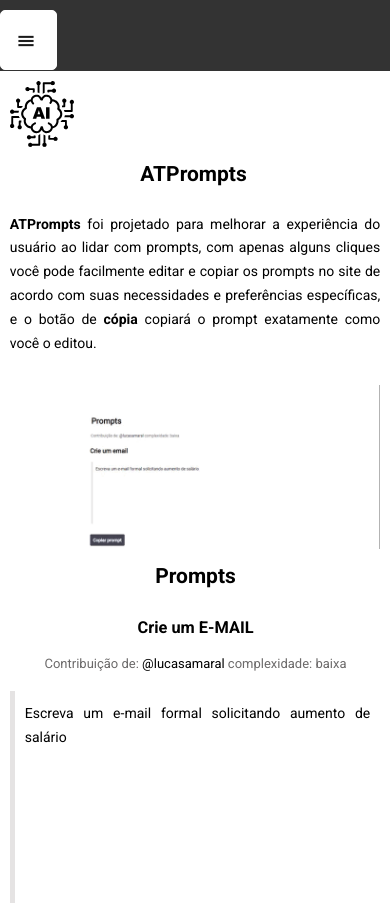
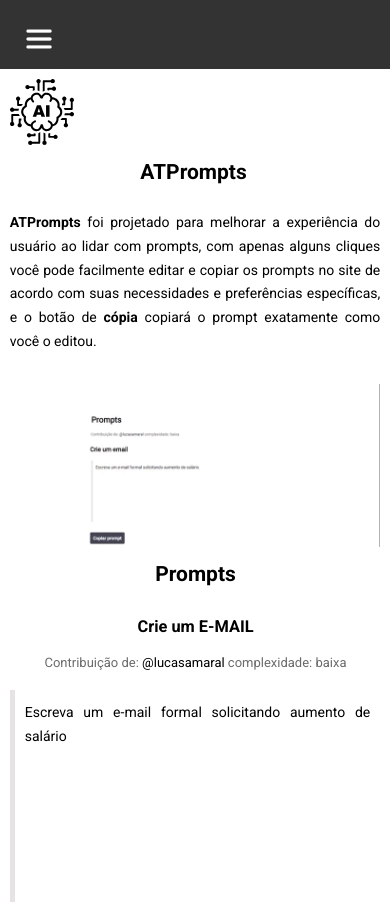
Before and after one commit to lucasamaraloliveira/atprompts, a React (Vite) app: page / in a window 390 px wide. Shown: the top 905 px of the page. Built offline with nearby package versions, Linux system fonts and the light colour scheme.

Commit message:
feat: changed hamburger menu styling and added close feature on menu selection

```diff
--- a/src/components/layout/Navbar/HamburgerMenu/HamburgerMenu.css
+++ b/src/components/layout/Navbar/HamburgerMenu/HamburgerMenu.css
@@ -3,49 +3,12 @@
   margin-bottom: 10px;
 }
 .menu-hamburguer-btn {
-    background-color: #ffffff;
+  background-color: #333;
   margin-bottom: 1px;
 }
-  @media (max-width: 360px) {
-    .navbar{
-        display: none;
-    }
-    .menu-hamburguer {
-        display: block;
-        background-color: #333; /*Cor de fundo do componente*/
-        color: #fff; /* Cor do texto e do ícone */
-        font-size: 18px; /* Tamanho da fonte */
-      }
-      .menu-hamburguer a {
-        color: #ffffff; /* Cor do texto dos links */
-        text-decoration: none; /* Remove a sublinhado dos links */
-        font-size: 18px; /* Tamanho da fonte dos links */
-        margin-bottom: 10px;
-      }
 
-      .menu-hamburguer a:hover {
-        color: #ccc; /* Cor do texto dos links quando o mouse estiver sobre eles */
-      }
-
-      .menu-hamburguer .icon {
-        margin-left: -5px;
-        margin-bottom: -5px;
-        display: inline-block; /* Exibe o ícone como um bloco inline */
-        width: 40px; /* Largura do ícone */
-        height: 40px; /* Altura do ícone */
-        cursor: pointer; /* Altera o cursor do mouse para um ponteiro quando o mouse estiver sobre o ícone */
-      }
-
-      .menu-hamburguer  ul {
-       display: flex;
-       flex-direction: column;
-       align-items: center;
-       line-height: 1.7;
-      }
-  }
-
-  @media (max-width: 390px) {
-    .navbar{
+@media (max-width: 428px) {
+  .navbar {
     display: none;
   }
   .menu-hamburguer {
@@ -56,15 +19,16 @@
   }
 
   .menu-hamburguer button {
-       padding:-50px ;
+    margin-left: 10px;
+    border: none;
   }
-
 
   .menu-hamburguer a {
     color: #ffffff; /* Cor do texto dos links */
     text-decoration: none; /* Remove a sublinhado dos links */
     font-size: 18px; /* Tamanho da fonte dos links */
     margin-bottom: 10px;
+    font-family: 'Roboto', sans-serif;
   }
 
   .menu-hamburguer a:hover {
@@ -72,106 +36,17 @@
   }
 
   .menu-hamburguer .icon {
-        margin-left: -5px;
-        margin-bottom: -5px;
-        display: inline-block; /* Exibe o ícone como um bloco inline */
-        width: 40px; /* Largura do ícone */
-        height: 40px; /* Altura do ícone */
+    width: 2.4rem;
+
+    /* margin-bottom: -15px; */
+    display: block; /* Exibe o ícone como um bloco inline */
     cursor: pointer; /* Altera o cursor do mouse para um ponteiro quando o mouse estiver sobre o ícone */
   }
 
-      .menu-hamburguer  ul {
+  .menu-hamburguer ul {
     display: flex;
     flex-direction: column;
     align-items: center;
     line-height: 1.7;
   }
 }
-  @media (max-width: 415px) {
-    .navbar{
-        display: none;
-    }
-    .menu-hamburguer {
-        display: block;
-        background-color: #333; /*Cor de fundo do componente*/
-        color: #fff; /* Cor do texto e do ícone */
-        font-size: 18px; /* Tamanho da fonte */
-      }
-
-      .menu-hamburguer button {
-       padding:-50px ;
-      }
-
-
-      .menu-hamburguer a {
-        color: #ffffff; /* Cor do texto dos links */
-        text-decoration: none; /* Remove a sublinhado dos links */
-        font-size: 18px; /* Tamanho da fonte dos links */
-        margin-bottom: 10px;
-      }
-
-      .menu-hamburguer a:hover {
-        color: #ccc; /* Cor do texto dos links quando o mouse estiver sobre eles */
-      }
-
-      .menu-hamburguer .icon {
-        margin-left: -5px;
-        margin-bottom: -5px;
-        display: inline-block; /* Exibe o ícone como um bloco inline */
-        width: 40px; /* Largura do ícone */
-        height: 40px; /* Altura do ícone */
-        cursor: pointer; /* Altera o cursor do mouse para um ponteiro quando o mouse estiver sobre o ícone */
-      }
-
-      .menu-hamburguer  ul {
-       display: flex;
-       flex-direction: column;
-       align-items: center;
-       line-height: 1.7;
-      }
-
-  }
-
-  @media (max-width: 428px) {
-    .navbar{
-      display: none;
-  }
-  .menu-hamburguer {
-      display: block;
-      background-color: #333; /*Cor de fundo do componente*/
-      color: #fff; /* Cor do texto e do ícone */
-      font-size: 18px; /* Tamanho da fonte */
-    }
-
-    .menu-hamburguer button {
-     padding:-50px ;
-    }
-
-
-    .menu-hamburguer a {
-      color: #ffffff; /* Cor do texto dos links */
-      text-decoration: none; /* Remove a sublinhado dos links */
-      font-size: 18px; /* Tamanho da fonte dos links */
-      margin-bottom: 10px;
-    }
-
-    .menu-hamburguer a:hover {
-      color: #ccc; /* Cor do texto dos links quando o mouse estiver sobre eles */
-    }
-
-    .menu-hamburguer .icon {
-      margin-left: -5px;
-      margin-bottom: -5px;
-      display: inline-block; /* Exibe o ícone como um bloco inline */
-      width: 40px; /* Largura do ícone */
-      height: 40px; /* Altura do ícone */
-      cursor: pointer; /* Altera o cursor do mouse para um ponteiro quando o mouse estiver sobre o ícone */
-    }
-
-    .menu-hamburguer  ul {
-     display: flex;
-     flex-direction: column;
-     align-items: center;
-     line-height: 1.7;
-    }
-  }
--- a/src/components/layout/Navbar/HamburgerMenu/index.jsx
+++ b/src/components/layout/Navbar/HamburgerMenu/index.jsx
@@ -1,12 +1,16 @@
 import React, { useState } from 'react';
 import './HamburgerMenu.css'
-import Hamburguer from '../../../../assets/hamburger.png'
+import Hamburguer from '../../../../assets/cardapio.png'
 
 function HamburgerMenu() {
   const [menuOpen, setMenuOpen] = useState(false);
 
   const toggleMenu = () => {
     setMenuOpen(!menuOpen);
+  }
+
+  const handleItemClick = () => {
+    toggleMenu();
   }
 
   return (
@@ -18,9 +22,9 @@ function HamburgerMenu() {
       </button>
       {menuOpen && (
         <ul>
-          <a href="#"><li>Início</li></a>
-          <a href="#About"><li>Sobre </li></a>
-          <a href="#Prompts"><li>Prompts</li></a>
+          <a href="#" onClick={handleItemClick}><li>Início</li></a>
+          <a href="#About"onClick={handleItemClick}><li>Sobre </li></a>
+          <a href="#Prompts" onClick={handleItemClick}><li>Prompts</li></a>
         </ul>
       )}
     </div>
```
Also changed, not shown: src/components/layout/Navbar/index.jsx (+7 -0 lines), src/App.css (deleted), src/assets/cardapio.png (added), src/assets/hamburger.svg (added). Lines whose indentation alone changed are shown as unchanged.
